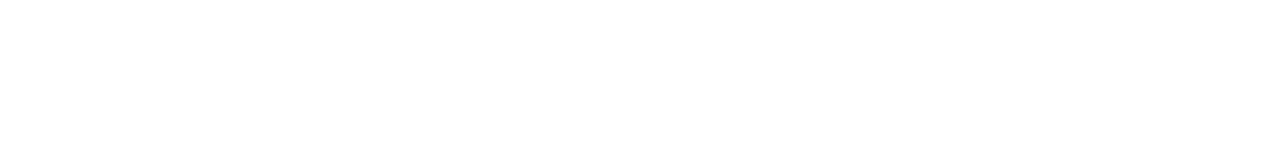
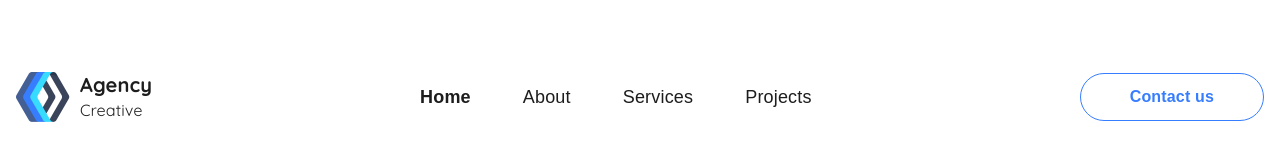
Before and after one commit to panakir/creative-agency, a website built with webpack: page index.html in a window 1280 px wide. Built offline with nearby package versions, Linux system fonts and the light colour scheme.

Commit message:
feat[header]: add header and styles for it (Sat, May 25, 2024 11:15)

```diff
--- a/index.html
+++ b/index.html
@@ -6,7 +6,34 @@
     <title>Creative Agency</title>
   </head>
   <body>
-    <header class="header"></header>
+    <header class="header">
+      <div class="header__wrapper">
+        <div class="header__logo">
+          <img
+            src="./src/assets/images/logo.png"
+            alt="Logo of Company"
+            class="logo"
+          />
+        </div>
+        <nav class="navigation header__navigation">
+          <ul class="navigation__list">
+            <li class="navigation__item">
+              <a href="#" class="navigation__link link link_active">Home</a>
+            </li>
+            <li class="navigation__item">
+              <a href="#" class="navigation__link link">About</a>
+            </li>
+            <li class="navigation__item">
+              <a href="#" class="navigation__link link">Services</a>
+            </li>
+            <li class="navigation__item">
+              <a href="#" class="navigation__link link">Projects</a>
+            </li>
+          </ul>
+        </nav>
+        <button type="button" class="header__button button">Contact us</button>
+      </div>
+    </header>
     <main class="main"></main>
     <footer class="footer"></footer>
   </body>
--- /dev/null
+++ b/src/assets/styles/abstracts/_constants.scss
@@ -0,0 +1,3 @@
+$color-button: #377dff;
+$color-light: #ffffff;
+$color-text-dark: #1d1d1d;
--- /dev/null
+++ b/src/assets/styles/abstracts/_mixins.scss
@@ -0,0 +1,5 @@
+@mixin font($size, $weight: 400) {
+  font-size: $size;
+  font-weight: $weight;
+  font-optical-sizing: none;
+}
--- /dev/null
+++ b/src/assets/styles/abstracts/_placeholders.scss
@@ -0,0 +1,7 @@
+%font-primary {
+  font-family: QuickSand, sans-serif;
+}
+
+%transition {
+  transition: all 0.3s ease-in-out;
+}
--- /dev/null
+++ b/src/assets/styles/base/_base.scss
@@ -0,0 +1,3 @@
+body {
+  @extend %font-primary;
+}
--- /dev/null
+++ b/src/assets/styles/base/_button.scss
@@ -0,0 +1,17 @@
+.button {
+  letter-spacing: 0.16px;
+  color: $color-button;
+  border: 1px solid $color-button;
+  border-radius: 24px;
+  padding: 14px 49px;
+  cursor: pointer;
+
+  @extend %transition;
+  @extend %font-primary;
+  @include font(16px, 700);
+
+  &:hover {
+    color: $color-light;
+    background-color: $color-button;
+  }
+}
--- /dev/null
+++ b/src/assets/styles/base/_link.scss
@@ -0,0 +1,27 @@
+.link {
+  position: relative;
+  @extend %transition;
+  &_active {
+    font-weight: 700;
+    cursor: default;
+  }
+  &::after {
+    content: "";
+    display: block;
+    width: 0;
+    height: 2px;
+    background-color: $color-button;
+    position: absolute;
+    bottom: -2px;
+    left: 50%;
+    @extend %transition;
+  }
+
+  &:not(&_active):hover {
+    color: $color-button;
+    &::after {
+      width: 100%;
+      left: 0;
+    }
+  }
+}
--- /dev/null
+++ b/src/assets/styles/base/_logo.scss
@@ -0,0 +1,3 @@
+.logo {
+  width: 100%;
+}
--- /dev/null
+++ b/src/assets/styles/base/_reset.scss
@@ -0,0 +1,22 @@
+* {
+  margin: 0;
+  padding: 0;
+  box-sizing: border-box;
+}
+
+a {
+  text-decoration: none;
+  color: inherit;
+}
+
+ul {
+  list-style-type: none;
+}
+
+input,
+button {
+  border: none;
+  outline: none;
+  background-color: transparent;
+  color: inherit;
+}
--- /dev/null
+++ b/src/assets/styles/base/_typography.scss
@@ -0,0 +1,6 @@
+@font-face {
+  font-family: Quicksand, sans-serif;
+  src: url("./assets/fonts/Quicksand/Quicksand-Bold.ttf"),
+    url("./assets/fonts/Quicksand/Quicksand-Regular.ttf"),
+    url("./assets/fonts/Quicksand/Quicksand-SemiBold.ttf");
+}
--- /dev/null
+++ b/src/assets/styles/components/_navigation.scss
@@ -0,0 +1,10 @@
+.navigation {
+  color: $color-text-dark;
+  @include font(18px);
+  letter-spacing: 0.18px;
+
+  &__list {
+    display: flex;
+    gap: 52px;
+  }
+}
--- /dev/null
+++ b/src/assets/styles/layouts/_header.scss
@@ -0,0 +1,15 @@
+.header {
+  margin-top: 72px;
+  &__wrapper {
+    width: 1248px;
+    margin: 0 auto;
+    display: flex;
+    justify-content: space-between;
+    align-items: center;
+  }
+
+  &__logo {
+    width: 136px;
+    height: 50px;
+  }
+}
--- /dev/null
+++ b/src/assets/styles/layouts/_wrapper.scss
@@ -0,0 +1,4 @@
+.wrapper {
+  width: 1240px;
+  margin: 0 auto;
+}
--- a/src/main.scss
+++ b/src/main.scss
@@ -0,0 +1,19 @@
+// Abstracts
+@import "./assets/styles/abstracts/constants";
+@import "./assets/styles/abstracts/mixins";
+@import "./assets/styles/abstracts/placeholders";
+
+// Base
+@import "./assets/styles/base/reset";
+@import "./assets/styles/base/typography";
+@import "./assets/styles/base/base";
+@import "./assets/styles/base/logo";
+@import "./assets/styles/base/button";
+@import "./assets/styles/base/link";
+
+// layouts
+@import "./assets/styles/layouts/header";
+@import "./assets/styles/layouts/wrapper";
+
+// Components
+@import "./assets/styles/components/navigation";
```
Also changed, not shown: src/assets/fonts/Quicksand/Quicksand-Bold.ttf (added), src/assets/fonts/Quicksand/Quicksand-Regular.ttf (added), src/assets/fonts/Quicksand/Quicksand-SemiBold.ttf (added), src/assets/images/logo.png (added).
